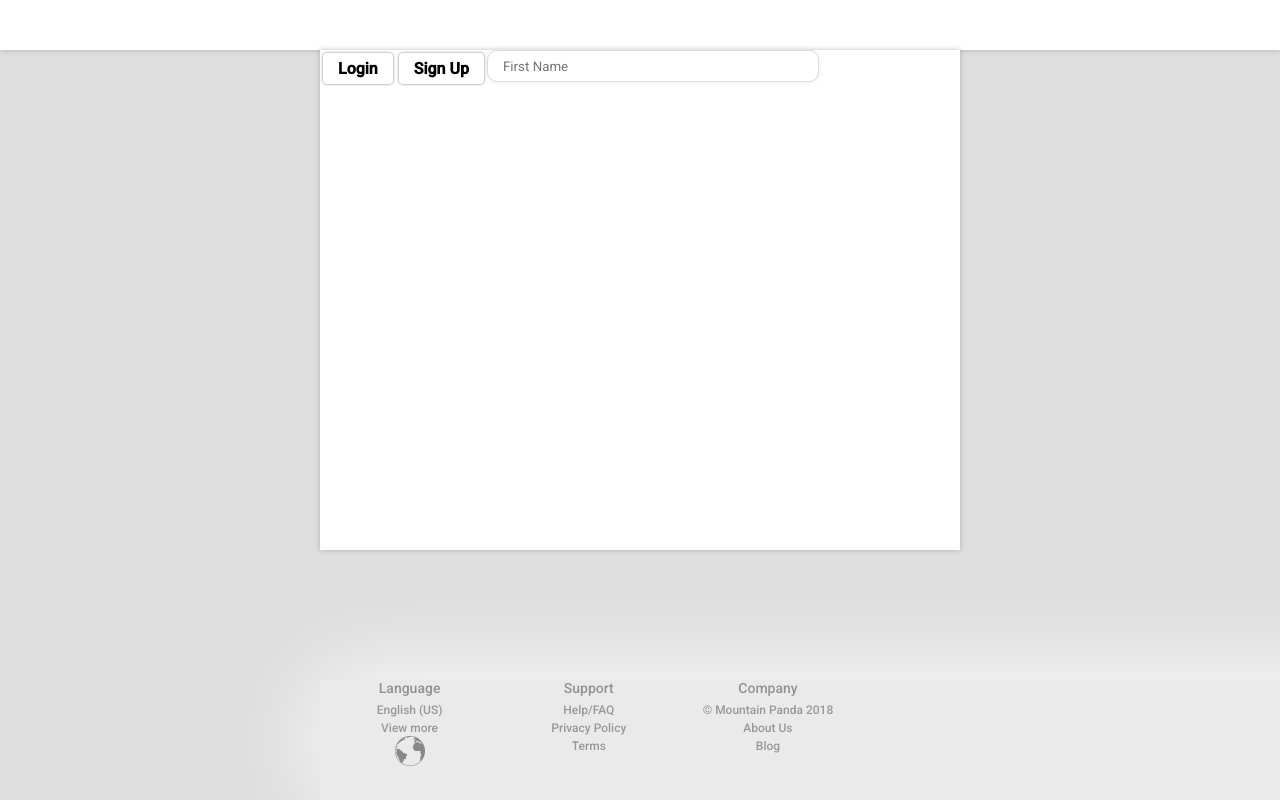
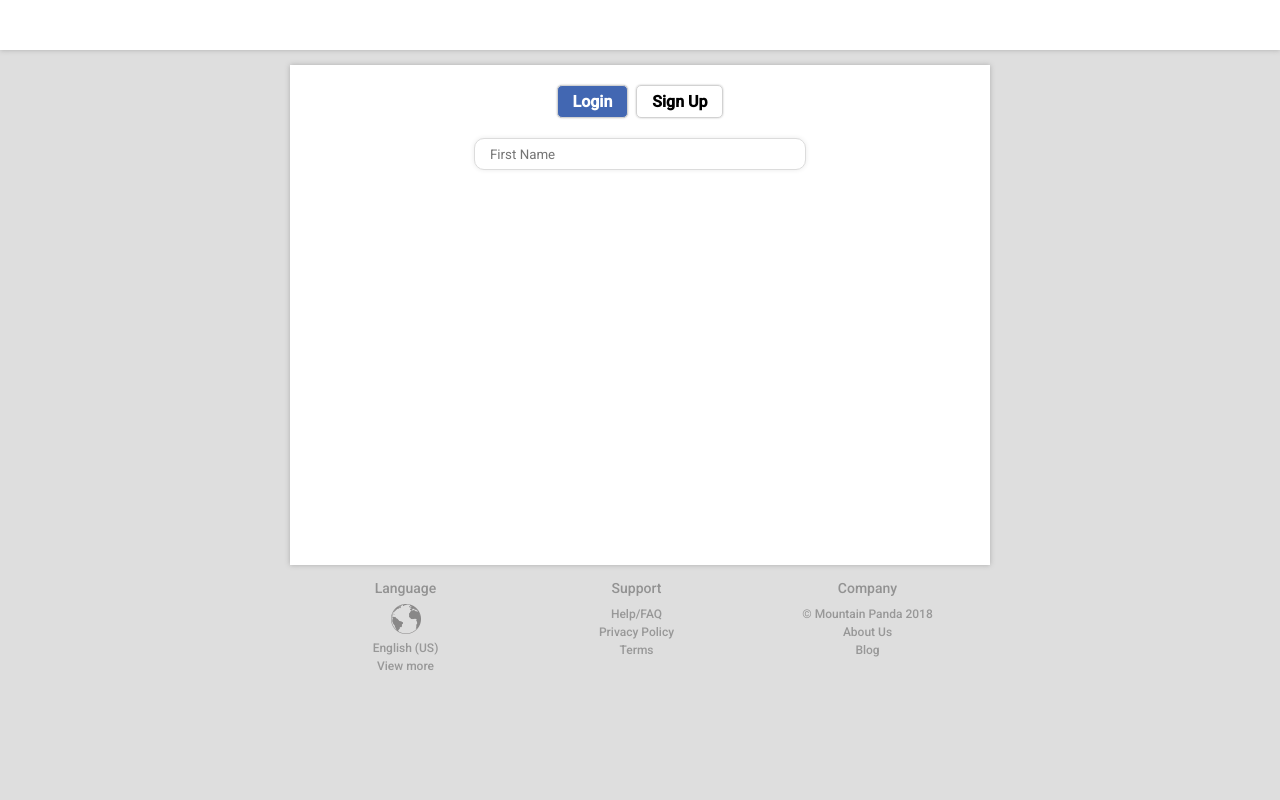
Before and after one commit to Baxter-FIndAJob/Find-A-Job, a PHP site: the page made by mustafa/Website Project/Website.html in a window 1280 px wide; the page is wider, and only the part inside the window is pictured. Run offline with PHP 8.4, Linux system fonts and the light colour scheme.

Commit message:
Making it responsive.

```diff
--- a/mustafa/Website Project/Website.css
+++ b/mustafa/Website Project/Website.css
@@ -30,27 +30,38 @@ html, body{
 */
 
 .form_holder{
-	width: 50%;
+	width: 700px;
     height: 500px;
     background: white;
-    margin: auto;
+    margin: 15px auto;
     box-shadow: 0px 0px 5px rgba(123, 123, 123, 0.49);
+    text-align: center;
 }
 
+.form_options {
+}
+
+
 .form_options h4{
-	float: left;
     padding: 6px 15px;
-    margin: 2px 2px;
+    margin: 20px 2px;
     font-family: 'Roboto';
     border-radius: 5px;
     border: 1px solid #d2d2d2;
     box-shadow: 0px 0px 2px rgba(123, 123, 123, 0.49);
+    display: inline-block;
+}
+
+.form_options h4.active_selection {
+    background: #4267b2;
+    color: white;
 }
 
 .login_holder div input{
 	padding: 0px 15px;
     margin: 0;
     width: 300px;
+    max-width: 80%;
     height: 30px;
     border-radius: 10px;
     border: 1px solid #dcdcdc;
@@ -60,43 +71,37 @@ html, body{
 }
 
 .footer_menu{
-	width: 100%;
-    height: 120px;
-    background: #eaeaea;
-    position: absolute;
-    bottom: 0px;
-    box-shadow: 0px 0px 100px #ffffff;
+	width: 700px;
+    margin: 0 auto;
+    text-align: center;
+
 }
 
-.footer_menu div[class="footer_column"]{
-text-align: center;
+.footer_menu div.footer_column{
+    text-align: center;
+    float: left;
+    width: 33%;
 }
 
-.footer_menu div[class="footer_column"] div[class~="selection_name"]{
+
+.footer_menu div.footer_column .selection_name{
 	width: 100%;
-	height: 20px;
 }
 
-.footer_menu div[class="footer_column"] div h4{
+.footer_menu div.footer_column div h4{
 	text-decoration: none;
 	color: #929292;
-	display: block;
-	float: left;
 	font-family: Roboto;
 	font-size: 14px;
 	font-weight: 500;
 	padding: 0;
-	margin: 0;
-	width: 100%;
-}
-
-.footer_menu div[class="footer_column"]{
-	width: 14%;
-	float: left;
+	margin: 0 0 8px;
 }
 
 
-.footer_menu div[class="footer_column"]  div a{
+
+
+.footer_menu div.footer_column  div a{
     text-decoration: none;
     font-family: "Roboto";
     font-size: 12px;
@@ -106,8 +111,32 @@ text-align: center;
     color: #989898;
 }
 
-.footer_menu div[class="footer_column"] img[class="language_globe"]{
+.footer_menu div.footer_column img.language_globe{
     width: 30px;
-    position: relative;
-    top: 40px;
 }
+
+
+@media only screen and (max-width: 700px) {
+    .form_holder, .footer_menu{
+        width: 500px;
+    }
+
+}
+
+@media only screen and (max-width: 500px) {
+    .form_holder, .footer_menu{
+        width: 400px;
+    }
+
+
+    .footer_menu div.footer_column {
+        width: 100%;
+        margin-bottom: 30px;
+    }
+}
+
+@media only screen and (max-width: 400px) {
+    .form_holder, .footer_menu{
+        width: 300px;
+    }
+}
--- a/mustafa/Website Project/Website.html
+++ b/mustafa/Website Project/Website.html
@@ -12,6 +12,7 @@
 			</div>
 
 			<div class="form_holder">
+
 				<div class="form_options">
 					<h4 class="active_selection">Login</h4>
 					<h4 class="inactive_selection">Sign Up</h4>
@@ -21,8 +22,11 @@
 						<input class="" placeholder="First Name">
 					</div>
 				</div>
+			</div>
 
 			<div class="footer_menu">
+
+				<!-- FOOTER COLUMN 1 -->
 				<div class="footer_column">
 					<div class="selection_name">
 						<h4>Language</h4>
@@ -33,9 +37,10 @@
 					</div>
 					<div class="inactive_selection" data-type="inactive">
 						<a>View more</a>
-
 					</div>
 				</div>
+
+				<!-- FOOTER COLUMN 2 -->
 				<div class="footer_column">
 					<div class="selection_name">
 						<h4>Support</h4>
@@ -50,6 +55,8 @@
 							<a href="terms.html">Terms</a>
 					</div>
 				</div>
+
+				<!-- FOOTER COLUMN 3 -->
 				<div class="footer_column">
 					<div class="selection_name">
 						<h4>Company</h4>
@@ -64,8 +71,13 @@
 						<a href="blog.html">Blog</a>
 					</div>
 				</div>
+
+				<div style="clear: both;"></div>
 			</div>
+
+
+
 		</div>
-		</div>
+
 	</body>
 </html>
```
Lines whose indentation alone changed are shown as unchanged.
